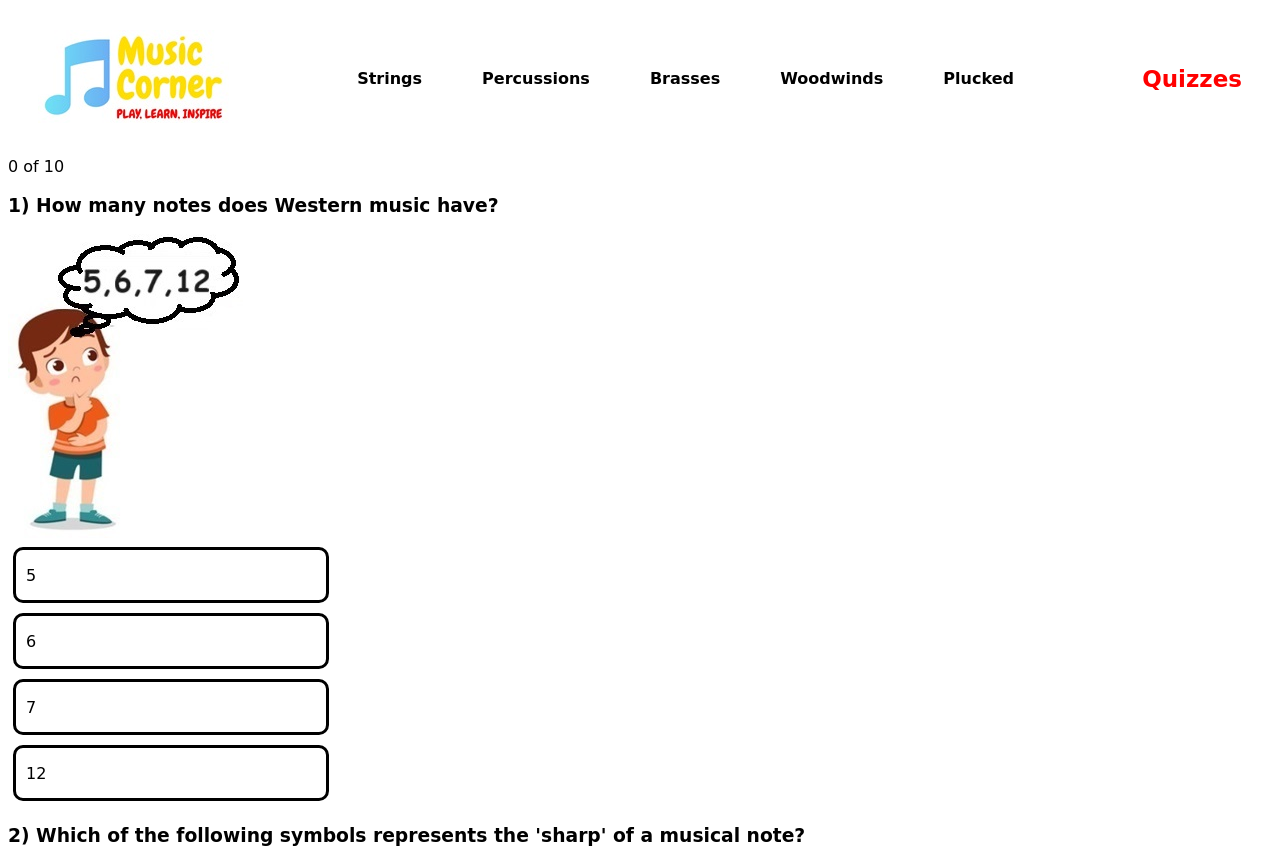
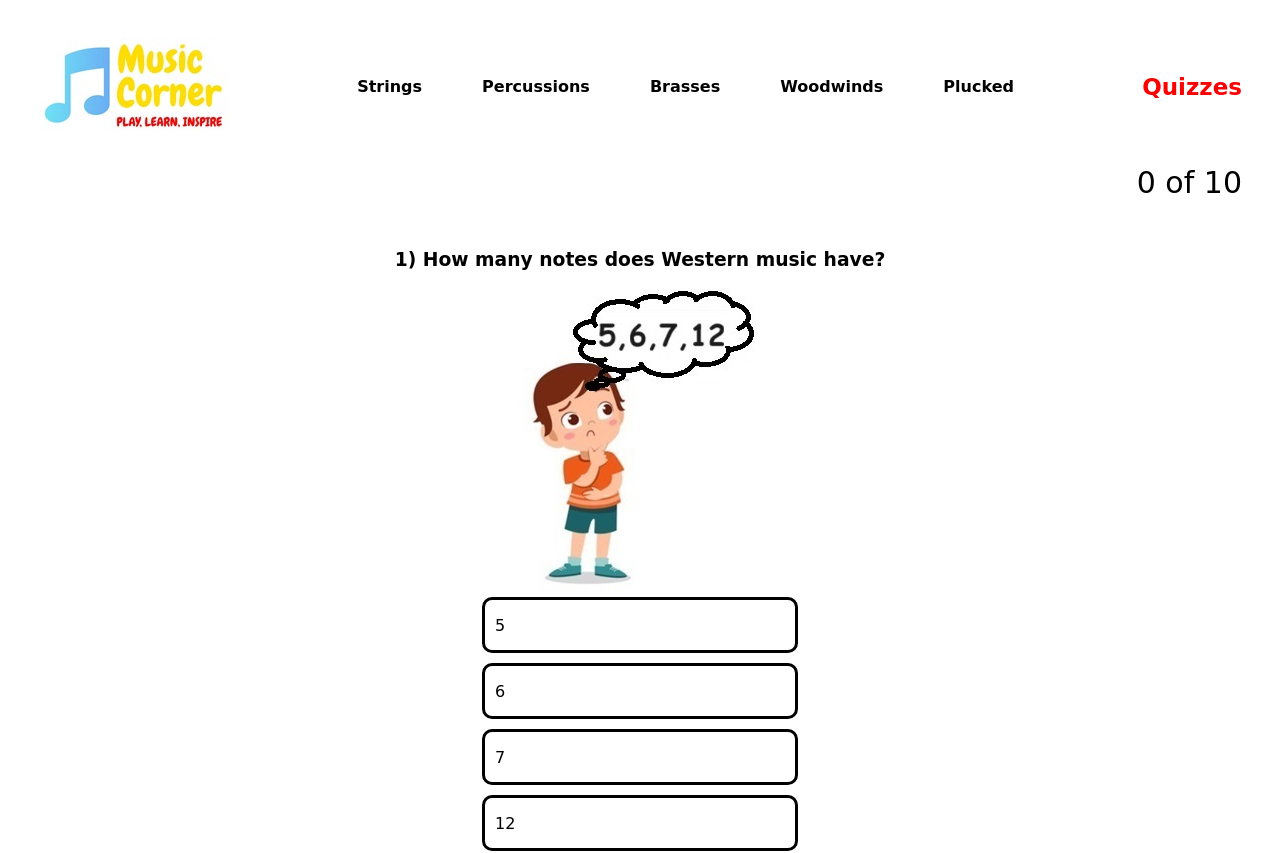
Before and after one commit to gdrakoulakos/musicCorner, a Next.js app: page /quizzes in a window 1280 px wide. Shown: the top 853 px of the page. Built offline with nearby package versions, Linux system fonts and the light colour scheme.

Commit message:
CSS changes

```diff
--- a/components/Header/Header.module.css
+++ b/components/Header/Header.module.css
@@ -2,7 +2,6 @@
     display: flex;
     align-items: center;
     justify-content: space-between;
-    margin: 30px;
 }
 
 .headerMenu a {
--- a/components/question/Question.module.css
+++ b/components/question/Question.module.css
@@ -1,5 +1,7 @@
 .questionsContainer {
-
+    display: flex;
+    flex-direction: column;
+    align-items: center;
 }
 
 .answersContainer {
@@ -21,4 +23,5 @@
 
 .answersContainer span:hover  {
     color: #fdc500;
+    cursor: pointer;
 }
--- a/src/pages/quizzes.js
+++ b/src/pages/quizzes.js
@@ -11,7 +11,7 @@ function Quizzes () {
 
     return (
         <>
-        <p>{quizResult} of 10</p>
+        <p style={{textAlign: 'right', fontSize: '30px'}}>{quizResult} of 10</p>
         {questions.map((question) => (
         <Question
         key={question.id}
--- a/src/styles/globals.css
+++ b/src/styles/globals.css
@@ -7,6 +7,6 @@
 html {
   box-sizing: border-box;
   padding: 0;
-  margin: 0;
+  margin: 30px;
   font-family: var(--font-mono);
 }
```
